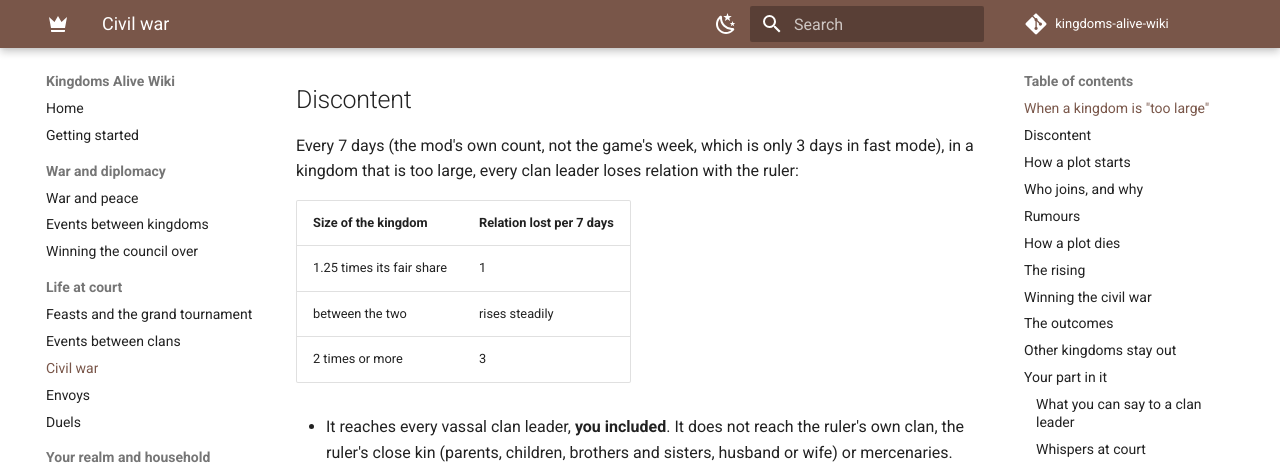
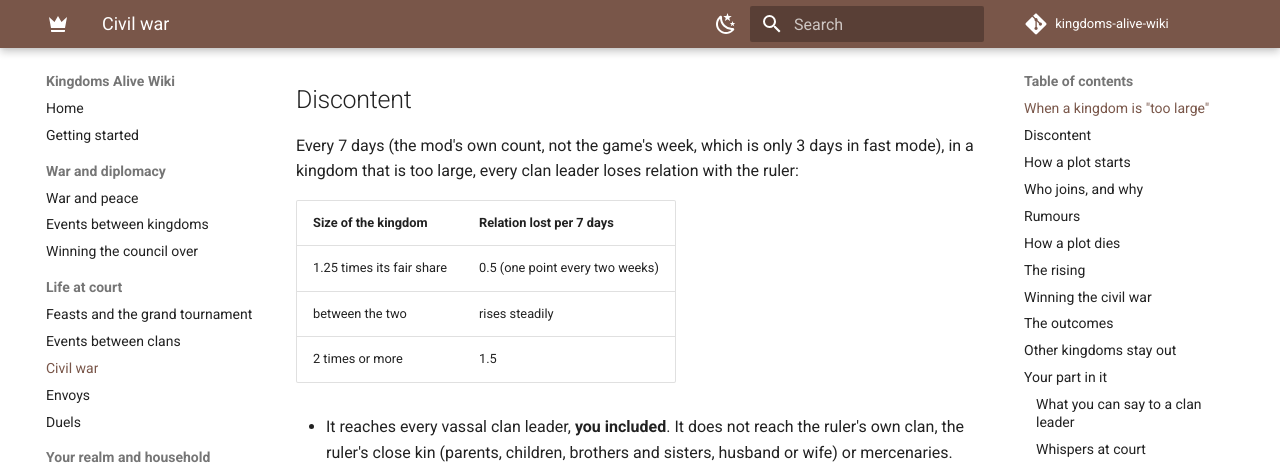
Before and after one commit to gusannerlord/kingdoms-alive-wiki, an MkDocs documentation site: the page built from docs/features/civil-war.md, in a window 1280 px wide and 900 px high, scrolled down 501 px. Shown: the top 468 px of the window. Built offline with MkDocs 1.6.1 and Material for MkDocs 9.7.7, drawn with Linux system fonts in a browser that asks for light colours; comment, search, counter and statistics services are not loaded.

Commit message:
v0.60.3: dominant kingdom fear and civil war discontent values

```diff
--- a/docs/features/civil-war.md
+++ b/docs/features/civil-war.md
@@ -14,9 +14,9 @@ Every 7 days (the mod's own count, not the game's week, which is only 3 days in
 
 | Size of the kingdom | Relation lost per 7 days |
 |---|---|
-| 1.25 times its fair share | 1 |
+| 1.25 times its fair share | 0.5 (one point every two weeks) |
 | between the two | rises steadily |
-| 2 times or more | 3 |
+| 2 times or more | 1.5 |
 
 - It reaches every vassal clan leader, **you included**. It does not reach the ruler's own clan, the ruler's close kin (parents, children, brothers and sisters, husband or wife) or mercenaries.
 - It never takes anyone below **−25** with the ruler. Lords who already dislike the ruler more than that lose nothing further from it.
```
Also changed, not shown: docs/features/war-and-peace.md (+1 -1 lines).
